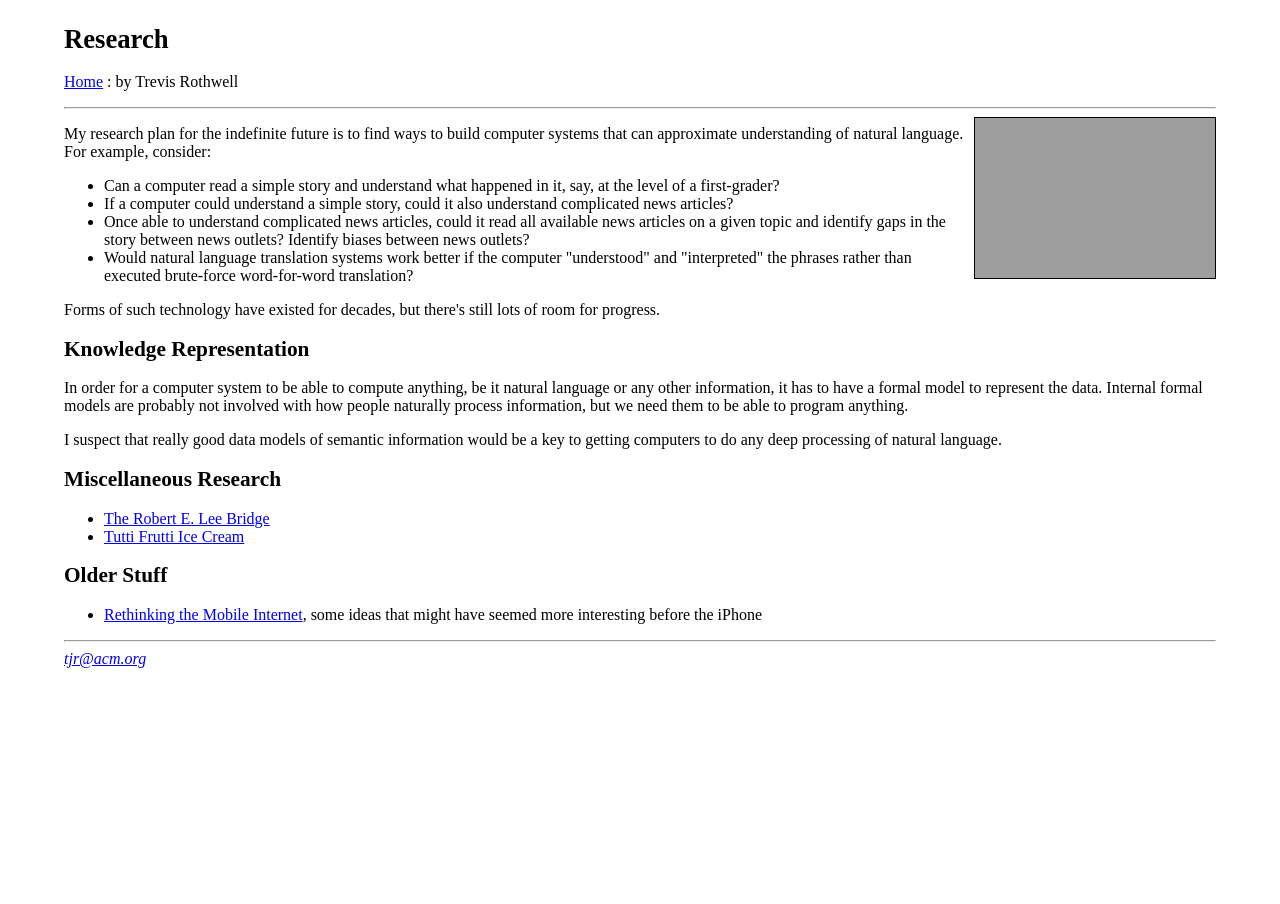
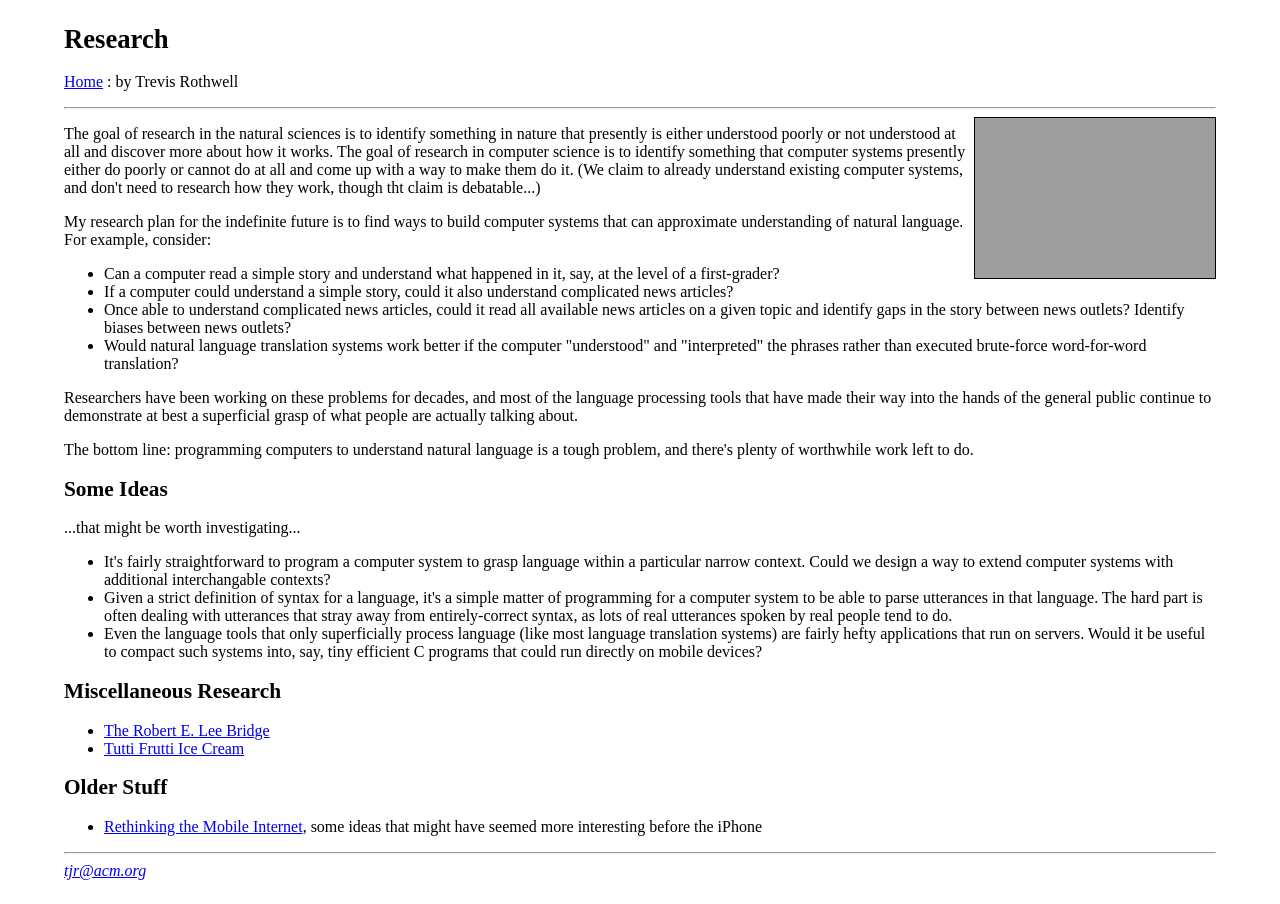
Before and after one commit to tjr/tjr.github.com, a Jekyll site: the page research/index.html, which Jekyll copies as it is, in a window 1280 px wide. Built offline with Jekyll 4.4.1, drawn with Linux system fonts in a browser that asks for light colours; grey boxes are pictures that could not be loaded.

Commit message:
updated research index

```diff
--- a/research/index.html
+++ b/research/index.html
@@ -17,6 +17,16 @@
 
 <a href="http://www.flickr.com/photos/trothwell/5187408482/" title="IMG_5423 by trothwell, on Flickr"><img src="http://farm2.static.flickr.com/1265/5187408482_c1b75e4f33_m.jpg" width="240" height="160" alt="IMG_5423" class="photo" align="right"/></a>
 <p>
+The goal of research in the natural sciences is to identify something
+in nature that presently is either understood poorly or not understood
+at all and discover more about how it works. The goal of research in
+computer science is to identify something that computer systems
+presently either do poorly or cannot do at all and come up with a way
+to make them do it. (We claim to already understand existing computer
+systems, and don't need to research how they work, though tht claim is
+debatable...)
+
+<p>
 My research plan for the indefinite future is to find ways to build
 computer systems that can approximate understanding of natural
 language. For example, consider:
@@ -35,22 +45,33 @@ executed brute-force word-for-word translation?</li>
 </ul>
 
 <p>
-Forms of such technology have existed for decades, but there's
-still lots of room for progress.
-
-<h2>Knowledge Representation</h2>
+Researchers have been working on these problems for decades, and
+most of the language processing tools that have made their way into
+the hands of the general public continue to demonstrate at best a
+superficial grasp of what people are actually talking about.
 
 <p>
-In order for a computer system to be able to compute anything, be it
-natural language or any other information, it has to have a formal
-model to represent the data. Internal formal models are probably not
-involved with how people naturally process information, but we need
-them to be able to program anything.
+The bottom line: programming computers to understand natural language
+is a tough problem, and there's plenty of worthwhile work left to do.
+
+<h2>Some Ideas</h2>
 
 <p>
-I suspect that really good data models of semantic information would
-be a key to getting computers to do any deep processing of natural
-language.
+...that might be worth investigating...
+
+<ul>
+<li>It's fairly straightforward to program a computer system to grasp language
+within a particular narrow context. Could we design a way to extend computer
+systems with additional interchangable contexts?</li>
+<li>Given a strict definition of syntax for a language, it's a simple matter of
+programming for a computer system to be able to parse utterances in that language.
+The hard part is often dealing with utterances that stray away from entirely-correct
+syntax, as lots of real utterances spoken by real people tend to do.</li>
+<li>Even the language tools that only superficially process language (like most
+language translation systems) are fairly hefty applications that run on servers.
+Would it be useful to compact such systems into, say, tiny efficient C programs
+that could run directly on mobile devices?</li>
+</ul>
 
 <h2>Miscellaneous Research</h2>
 
```
